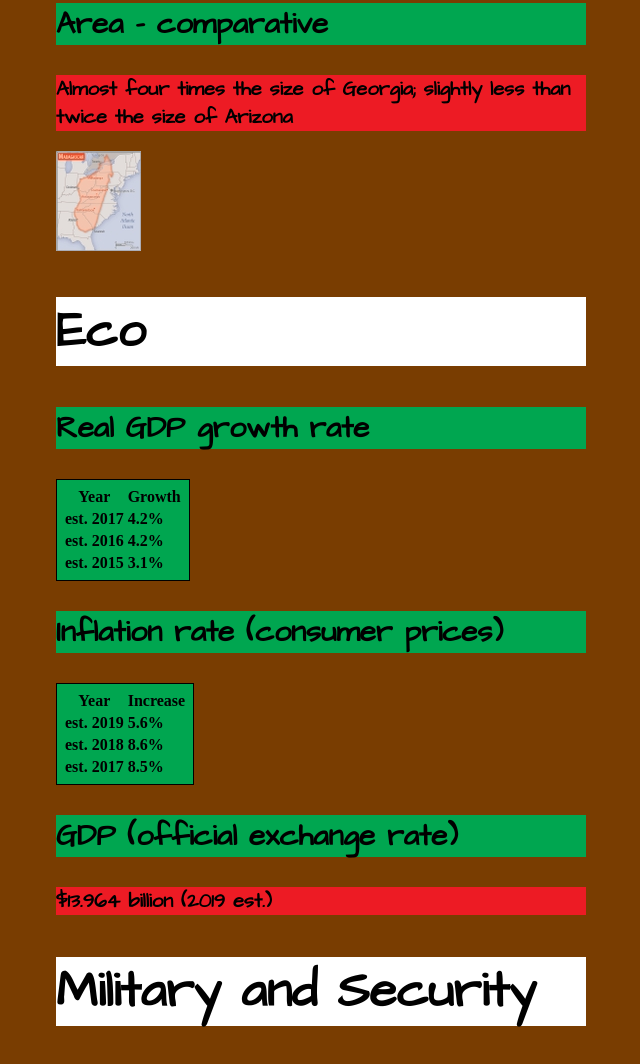
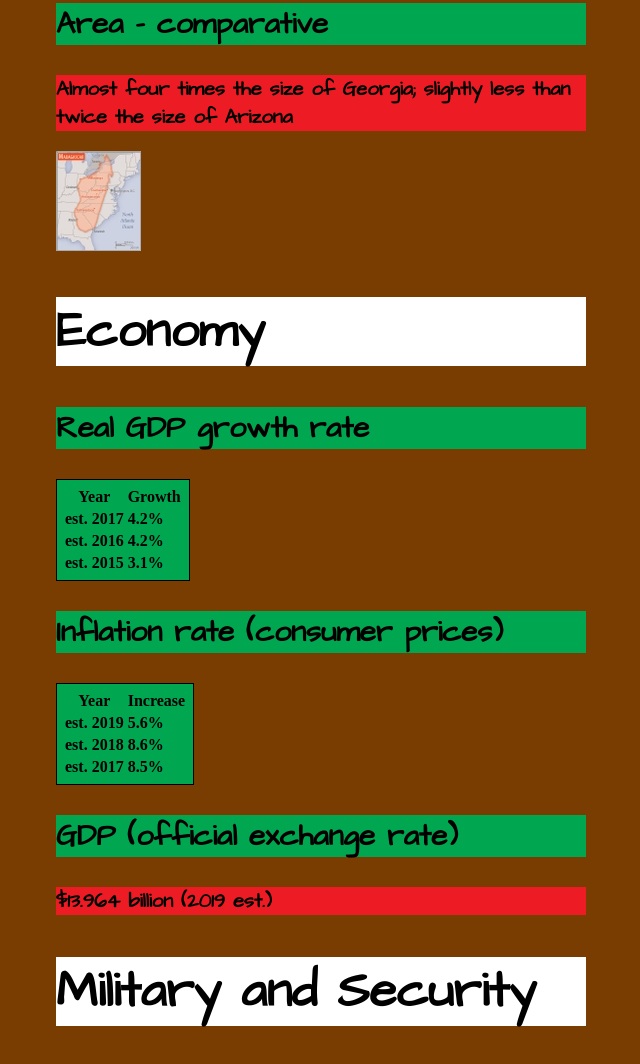
Before and after one commit to zxn75/zxn75.github.io, a plain HTML site: page madagascar.html in a window 1280 px wide. Shown: the part 2368-3432 px from the top of the page, without its empty margins (482-1122 px from the left). Drawn offline with Linux system fonts and the light colour scheme; files that its build step writes are made by us from their sources.

Commit message:
Update madagascar.html

```diff
--- a/madagascar.html
+++ b/madagascar.html
@@ -107,7 +107,7 @@
       </section>
 
       <section id="economy">
-        <h2>Eco</h2>
+        <h2>Economy</h2>
         <article>
           <h3>Real GDP growth rate</h3>
 
```
